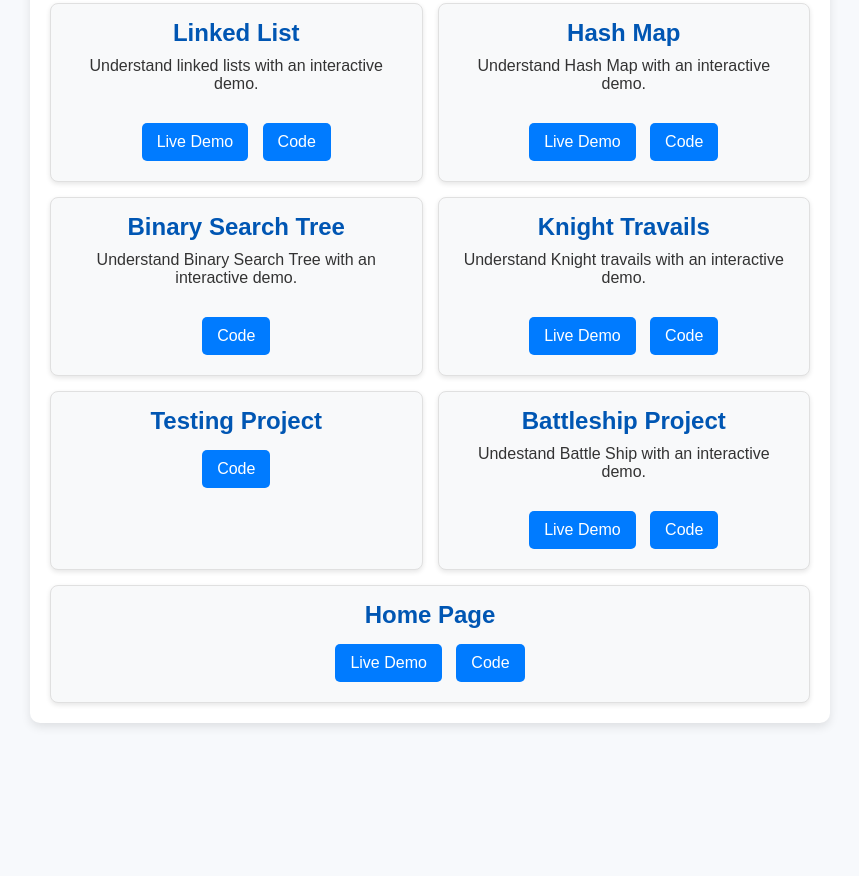
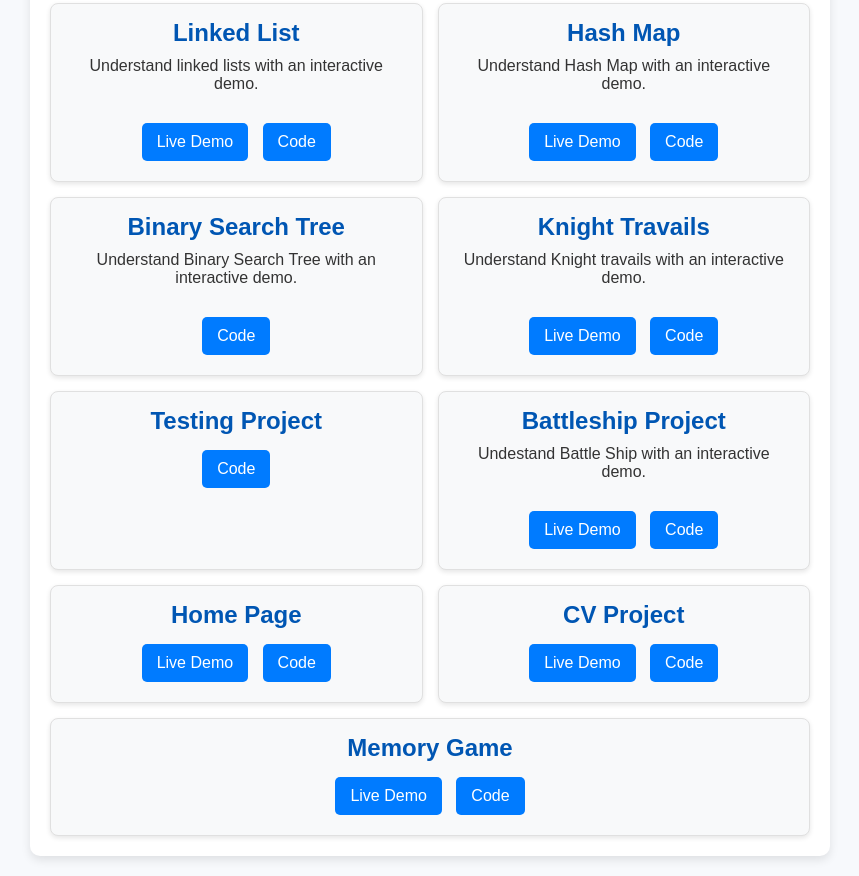
Before and after one commit to yadavnan/qtrams_practice, a plain HTML site: page index.html in a window 1280 px wide. Shown: the part 908-1784 px from the top of the page, without its empty margins (210-1069 px from the left). Before the commit the page ends 1651 px from the top, so only its background shows below. Drawn offline with Linux system fonts and the light colour scheme.

Commit message:
allprjctsupdt

```diff
--- a/index.html
+++ b/index.html
@@ -133,6 +133,22 @@
             <button onclick="window.open('https://github.com/yadavnan/qtrams_practice/tree/main/homepage', '_blank')">Code</button>
           </div>
         </div>
+        <div class="project-card">
+          <h2>CV Project</h2>
+          <!-- <p>Understand Binary Search Map with an interactive demo.</p> -->
+          <div class="buttons">
+            <button onclick="window.open('./vite-cv-project', '_blank')">Live Demo</button>
+            <button onclick="window.open('https://github.com/yadavnan/vite-cv-project', '_blank')">Code</button>
+          </div>
+        </div>
+        <div class="project-card">
+          <h2>Memory Game</h2>
+          <!-- <p>Understand Binary Search Map with an interactive demo.</p> -->
+          <div class="buttons">
+            <button onclick="window.open('./memory-game', '_blank')">Live Demo</button>
+            <button onclick="window.open('https://github.com/yadavnan/memory-game', '_blank')">Code</button>
+          </div>
+        </div>
       </div>
     </div>
   </div>
```
